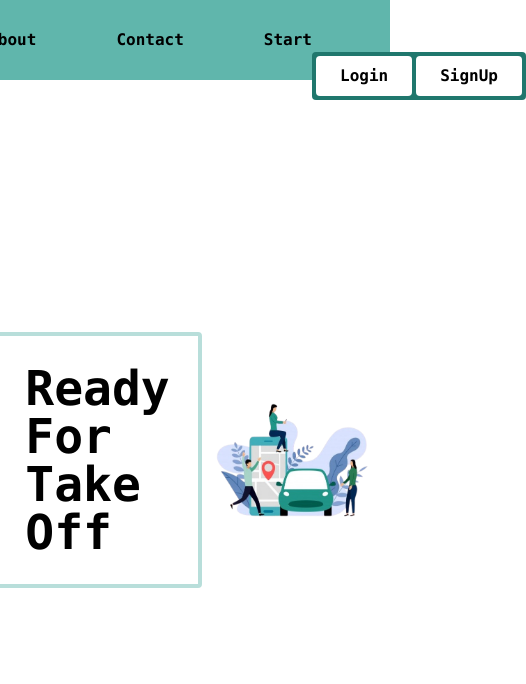
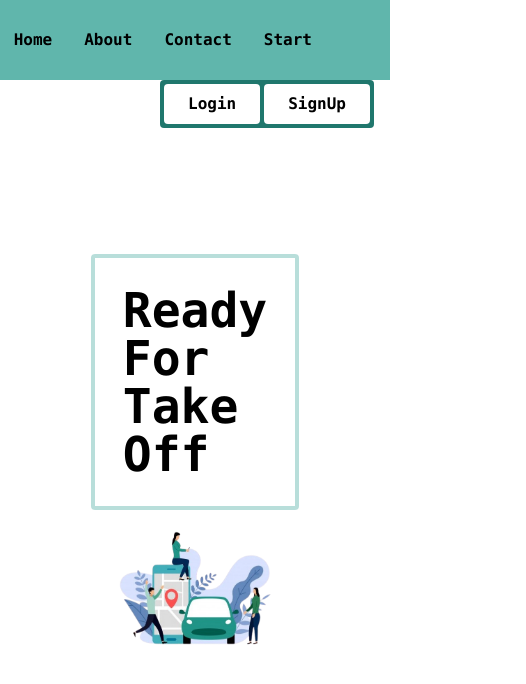
Before and after one commit to AbdulSamad52556/zartek_frontend, a React (Vite) app: page / in a window 390 px wide. Both pictures are taken after a click on the element "Start". Shown: the top 684 px of the page, 526 px wide, since content can reach past the window. Built offline with nearby package versions, Linux system fonts and the light colour scheme; no server answers.

Commit message:
ui and responsive work is finished

```diff
--- a/src/components/header.jsx
+++ b/src/components/header.jsx
@@ -16,17 +16,15 @@ const Header = () => {
 
   return (
     <div className='w-100 h-20 flex items-center bg-[#2a9d90be]'>
-    <div className='w-4/5 gap-20 text-black font-bold flex justify-end items-center font-mono'>
-      <div className='cursor-pointer hover:text-[#10443ef8]'>Home</div>
+    <div className='w-4/5 gap-8 md:gap-20 text-black font-bold flex justify-end items-center font-mono'>
+      <div className='cursor-pointer hover:text-[#10443ef8]' onClick={()=>navigate('/')}>Home</div>
       <div className='cursor-pointer hover:text-[#10443ef8]'>About</div>
       <div className='cursor-pointer hover:text-[#10443ef8]'>Contact</div>
       <div className='cursor-pointer hover:text-[#10443ef8]' onClick={()=>setShow(!show)}>Start</div>
     </div>
     {show && !user.access ? (
-  <div>
-    <br />
-    <br />
-    <br />
+  <div className='fixed top-20 right-4 md:right-6 lg:right-32'>
+
     <div className='bg-[#20776d] p-1 rounded flex gap-1 font-bold font-mono'>
       <div className='bg-white cursor-pointer py-2 px-6 rounded' onClick={() => { navigate('/login') }}>
         <h1>Login</h1>
@@ -37,10 +35,8 @@ const Header = () => {
     </div>
   </div>
 ) : ( show &&
-  <div>
-    <br />
-    <br />
-    <br />
+  <div className='fixed top-20 right-4 md:right-6 lg:right-20'>
+
     <div className='bg-[#20776d] p-1 rounded flex gap-1 font-bold font-mono'>
       <div className='bg-white cursor-pointer py-2 px-6 rounded' onClick={() => { navigate(`/${user.role}`) }}>
         <h1>Start Journey</h1>
--- a/src/components/notifications.jsx
+++ b/src/components/notifications.jsx
@@ -48,6 +48,7 @@ const Notifications = ({notifications}) => {
         try {
             const response = await api.post('/api/accept-ride/', { ride_id: rideId });
             localStorage.setItem('rideId',rideId)
+            window.location.reload()
         } catch (error) {
             setError(error.response?.data?.error || 'Something went wrong');
         }
@@ -76,7 +77,7 @@ const Notifications = ({notifications}) => {
 
 useEffect(() => {
     if (rideId != 0 ){
-        const socket = new WebSocket(`ws://zartek.audsculpt.shop/ws/ride-tracking/${rideId}/`);
+        const socket = new WebSocket(`wss://zartek.audsculpt.shop/ws/ride-tracking/${rideId}/`);
 
         socket.onopen = () => {
             console.log('WebSocket connected');
--- a/src/pages/Home/driverhome.jsx
+++ b/src/pages/Home/driverhome.jsx
@@ -57,7 +57,7 @@ const Driverhome = () => {
   },[updatework])
 
   useEffect(() => {
-    const socket = new WebSocket(`ws://zartek.audsculpt.shop/ws/ride_notifications/${user.id}/`);
+    const socket = new WebSocket(`wss://zartek.audsculpt.shop/ws/ride_notifications/${user.id}/`);
 
     socket.onopen = () => {
       console.log('WebSocket connected!');
--- a/src/pages/Home/home.jsx
+++ b/src/pages/Home/home.jsx
@@ -6,7 +6,7 @@ const Home = () => {
   return (
     <>
         <Header/>
-    <div className='flex w-full h-[90vh]'>
+    <div className='flex flex-col md:flex-row justify-center items-center w-full h-[90vh]'>
         <div className='w-1/2 flex justify-center items-center'>
             <h1 className='text-5xl font-mono font-bold relative p-8'>
                 Ready <br /> For <br /> Take Off
--- a/src/pages/Home/userhome.jsx
+++ b/src/pages/Home/userhome.jsx
@@ -152,7 +152,7 @@ const Userhome = () => {
       </div>
       {showRideList ?
       <Userridelist notifications={rides}/>:
-      <form onSubmit={handleSubmitLocation} className="flex flex-col md:flex-row justify-center gap-10 p-10">
+      <form onSubmit={handleSubmitLocation} className="flex flex-col lg:flex-row items-center lg:items-start justify-center gap-10 p-10">
       <div>
         <label htmlFor="location">Enter your Location</label>
         <Autocomplete onLoad={(autocomplete) => onLoad(autocomplete, setLocation)} onPlaceChanged={onPlaceChanged}>
--- a/src/pages/auth/login.jsx
+++ b/src/pages/auth/login.jsx
@@ -40,7 +40,7 @@ const Login = () => {
         navigate(redirectPath)
 
     } catch (error) {
-        alert(error)
+        alert('User Not Found')
     }
 
     setError('');
```
